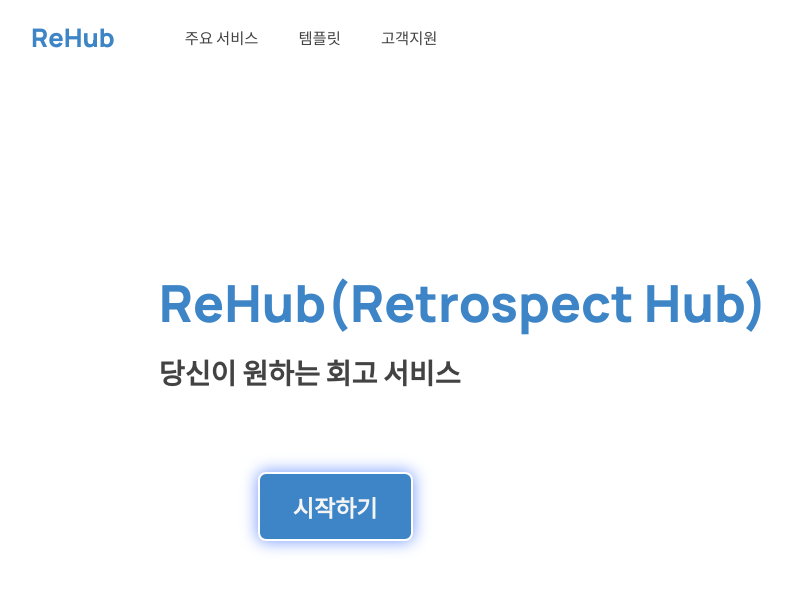
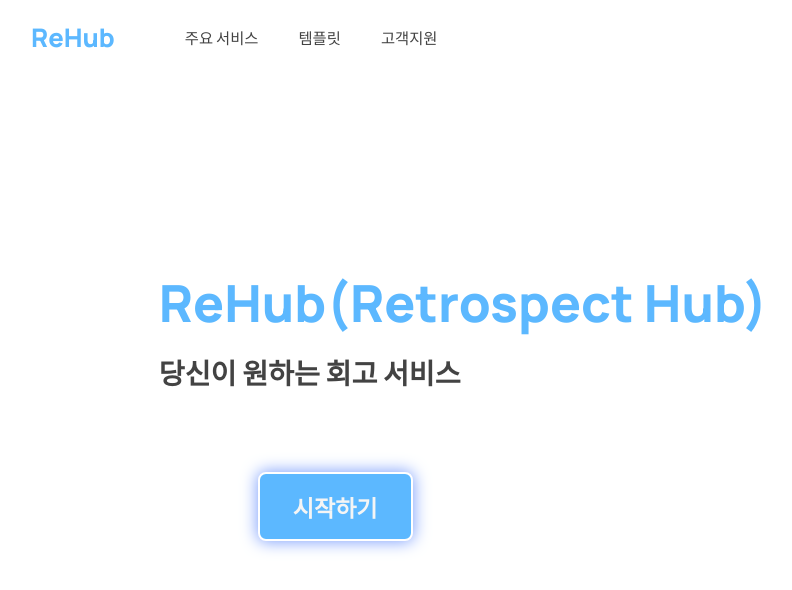
Before and after one commit to choorai/retrospect-frontend, a React (Create React App) app: page / in a window 1280 px wide. Shown: the top 590 px of the page, without its empty margins (9-801 px from the left). Built offline with nearby package versions, Linux system fonts and the light colour scheme; a web font is replaced by a local one.

Commit message:
RH-2 : 메인 및 서브 컬러 변경 (서브 컬러는 아직 미정)

```diff
--- a/src/index.css
+++ b/src/index.css
@@ -8,8 +8,8 @@
   --background-start-rgb: 214, 219, 220;
   --background-end-rgb: 255, 255, 255;
 
-  --primary-color: #3d85c6;
-  --secondary-color: #3b7bff; /* TODO : TBD 아직 2nd color 안 정해짐 */
+  --primary-color: #5CB8FF; /* 5CB8FF 3d85c6 */
+  --secondary-color: #61a2e5; /* TODO : TBD 아직 2nd color 안 정해짐 */
   --normal-color: #434343; /* normal font color */
 
   --en-font: 'Manrope', sans-serif;
```
